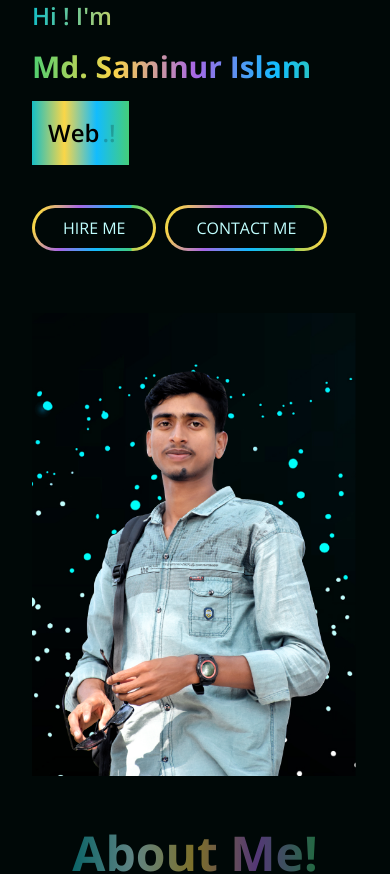
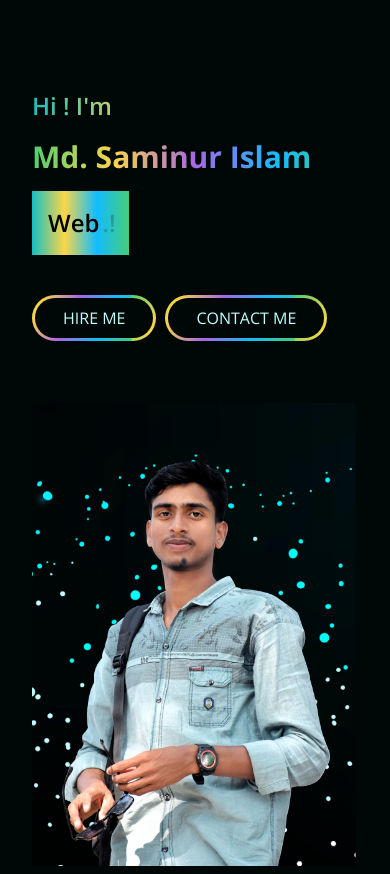
Before and after one commit to dev-saminur/sr-my-portfolio, a Next.js app: page / in a window 390 px wide. Shown: the top 874 px of the page. Built offline with nearby package versions, Linux system fonts and the light colour scheme.

Commit message:
Update index.js

```diff
--- a/src/components/Hero/index.js
+++ b/src/components/Hero/index.js
@@ -6,7 +6,7 @@ import ProfileImg from "../image/profile.png";
 
 const Hero = () => {
   return (
-    <div className="bg-black">
+    <div className="bg-black lg:pt-0 pt-[90px]">
       <Container>
         <div className="grid grid-cols-1 lg:grid-cols-2 items-center gap-x-0 lg:gap-x-8 xl:gap-x-0">
           <div>
```
